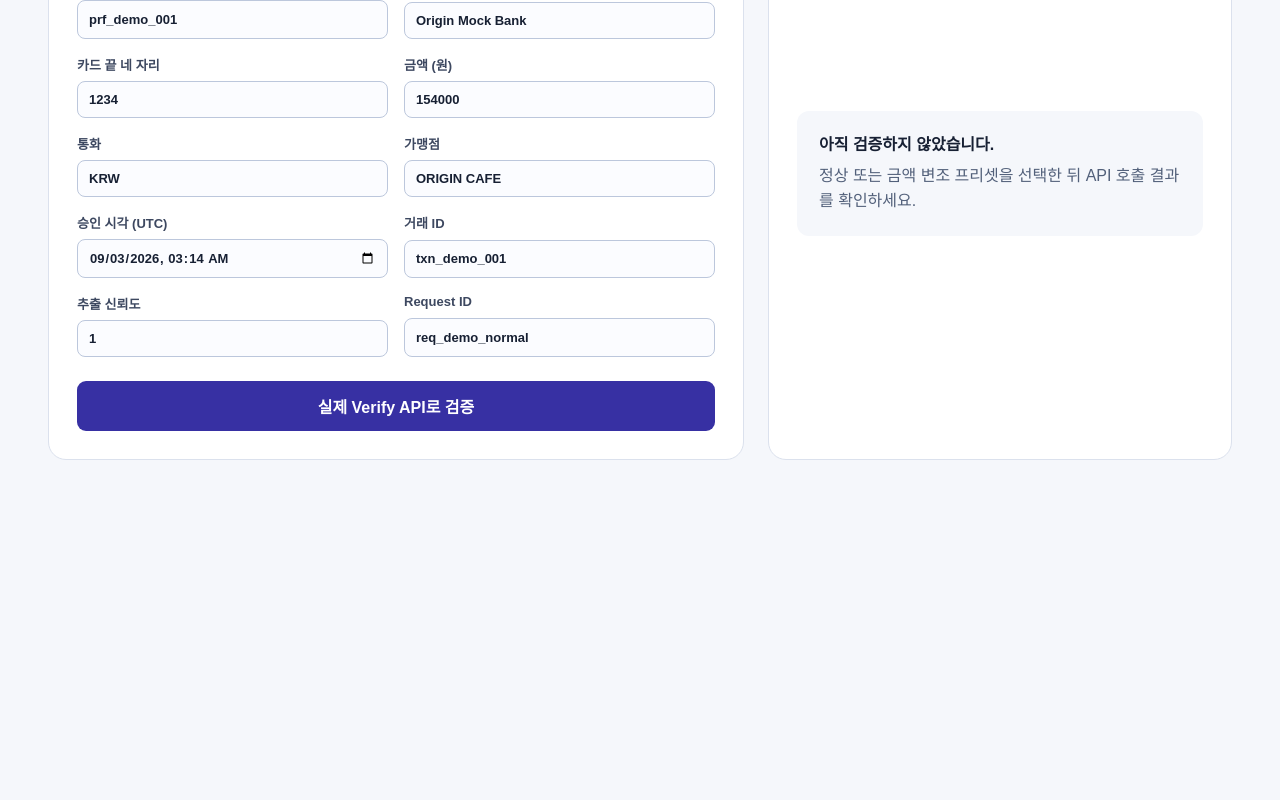
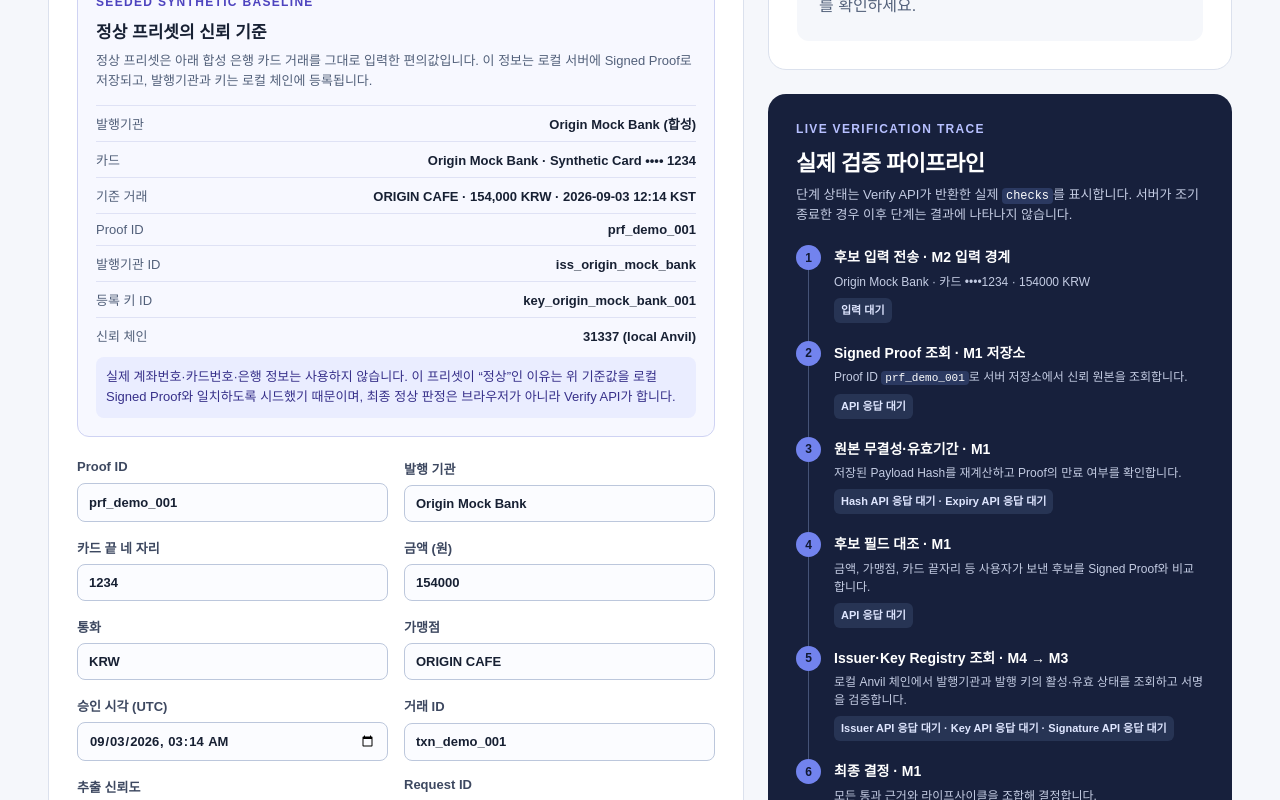
Before and after one commit to OriginProof-3web/OriginProof, a Next.js app in the folder apps/web/: page / in a window 1280 px wide. Shown: the part 660-1460 px from the top of the page. Before the commit the page ends 1192 px from the top, so only its background shows below. Built offline with nearby package versions, Linux system fonts and the light colour scheme.

Commit message:
feat: visualize verification pipeline in demo

```diff
--- a/apps/web/app/page.tsx
+++ b/apps/web/app/page.tsx
@@ -48,6 +48,14 @@ const flowSteps = [
   ["4", "결정", "M1이 서명·해시·핵심 필드를 비교해 최종 판정"],
 ] as const;
 
+const baselineProof = {
+  issuerId: "iss_origin_mock_bank",
+  keyId: "key_origin_mock_bank_001",
+  chainId: "31337 (local Anvil)",
+  card: "Origin Mock Bank · Synthetic Card •••• 1234",
+  transaction: "ORIGIN CAFE · 154,000 KRW · 2026-09-03 12:14 KST",
+} as const;
+
 function asUtc(value: string): string {
   return `${value.length === 16 ? `${value}:00` : value}Z`;
 }
@@ -57,6 +65,16 @@ function statusClass(status?: string): string {
   if (status === "TAMPERED") return "tampered";
   if (status === "INCONCLUSIVE") return "inconclusive";
   return "neutral";
+}
+
+function checkValue(
+  result: VerificationResult | null,
+  checkName: string,
+  isSubmitting: boolean,
+): string {
+  if (isSubmitting) return "검증 중";
+  if (!result) return "API 응답 대기";
+  return result.checks[checkName] ?? "결과에 없음";
 }
 
 export default function DemoPage() {
@@ -173,6 +191,31 @@ export default function DemoPage() {
             비교 대상입니다.
           </p>
 
+          <section className="baseline-card" aria-labelledby="baseline-title">
+            <div>
+              <p className="eyebrow">SEEDED SYNTHETIC BASELINE</p>
+              <h3 id="baseline-title">정상 프리셋의 신뢰 기준</h3>
+            </div>
+            <p>
+              정상 프리셋은 아래 합성 은행 카드 거래를 그대로 입력한 편의값입니다. 이 정보는 로컬
+              서버에 Signed Proof로 저장되고, 발행기관과 키는 로컬 체인에 등록됩니다.
+            </p>
+            <dl>
+              <div><dt>발행기관</dt><dd>Origin Mock Bank (합성)</dd></div>
+              <div><dt>카드</dt><dd>{baselineProof.card}</dd></div>
+              <div><dt>기준 거래</dt><dd>{baselineProof.transaction}</dd></div>
+              <div><dt>Proof ID</dt><dd>prf_demo_001</dd></div>
+              <div><dt>발행기관 ID</dt><dd>{baselineProof.issuerId}</dd></div>
+              <div><dt>등록 키 ID</dt><dd>{baselineProof.keyId}</dd></div>
+              <div><dt>신뢰 체인</dt><dd>{baselineProof.chainId}</dd></div>
+            </dl>
+            <p className="baseline-note">
+              실제 계좌번호·카드번호·은행 정보는 사용하지 않습니다. 이 프리셋이 “정상”인 이유는
+              위 기준값을 로컬 Signed Proof와 일치하도록 시드했기 때문이며, 최종 정상 판정은
+              브라우저가 아니라 Verify API가 합니다.
+            </p>
+          </section>
+
           <div className="fields">
             <label>
               Proof ID
@@ -267,6 +310,7 @@ export default function DemoPage() {
           </button>
         </form>
 
+        <div className="verification-aside">
           <section className="result-panel" aria-labelledby="result-title" aria-live="polite">
             <div>
               <p className="eyebrow">DETERMINISTIC RESULT</p>
@@ -319,6 +363,68 @@ export default function DemoPage() {
               </div>
             )}
           </section>
+
+          <section className="pipeline-panel" aria-labelledby="pipeline-title" aria-live="polite">
+            <div>
+              <p className="eyebrow">LIVE VERIFICATION TRACE</p>
+              <h2 id="pipeline-title">실제 검증 파이프라인</h2>
+              <p className="pipeline-intro">
+                단계 상태는 Verify API가 반환한 실제 <code>checks</code>를 표시합니다. 서버가
+                조기 종료한 경우 이후 단계는 결과에 나타나지 않습니다.
+              </p>
+            </div>
+            <ol className="pipeline-list">
+              <li>
+                <span className="pipeline-number">1</span>
+                <div>
+                  <strong>후보 입력 전송 · M2 입력 경계</strong>
+                  <p>{form.issuerName || "발행기관 없음"} · 카드 ••••{form.maskedCard || "—"} · {form.amountMinor || "—"} {form.currency || ""}</p>
+                  <b className="trace-state">{isSubmitting ? "전송 중" : result ? "API에 전송됨" : "입력 대기"}</b>
+                </div>
+              </li>
+              <li>
+                <span className="pipeline-number">2</span>
+                <div>
+                  <strong>Signed Proof 조회 · M1 저장소</strong>
+                  <p>Proof ID <code>{form.proofId || "—"}</code>로 서버 저장소에서 신뢰 원본을 조회합니다.</p>
+                  <b className="trace-state">{checkValue(result, "proof_repository", isSubmitting)}</b>
+                </div>
+              </li>
+              <li>
+                <span className="pipeline-number">3</span>
+                <div>
+                  <strong>원본 무결성·유효기간 · M1</strong>
+                  <p>저장된 Payload Hash를 재계산하고 Proof의 만료 여부를 확인합니다.</p>
+                  <b className="trace-state">Hash {checkValue(result, "payload_hash", isSubmitting)} · Expiry {checkValue(result, "expiry", isSubmitting)}</b>
+                </div>
+              </li>
+              <li>
+                <span className="pipeline-number">4</span>
+                <div>
+                  <strong>후보 필드 대조 · M1</strong>
+                  <p>금액, 가맹점, 카드 끝자리 등 사용자가 보낸 후보를 Signed Proof와 비교합니다.</p>
+                  <b className="trace-state">{checkValue(result, "candidate_match", isSubmitting)}</b>
+                </div>
+              </li>
+              <li>
+                <span className="pipeline-number">5</span>
+                <div>
+                  <strong>Issuer·Key Registry 조회 · M4 → M3</strong>
+                  <p>로컬 Anvil 체인에서 발행기관과 발행 키의 활성·유효 상태를 조회하고 서명을 검증합니다.</p>
+                  <b className="trace-state">Issuer {checkValue(result, "issuer", isSubmitting)} · Key {checkValue(result, "issuer_key", isSubmitting)} · Signature {checkValue(result, "signature", isSubmitting)}</b>
+                </div>
+              </li>
+              <li>
+                <span className="pipeline-number">6</span>
+                <div>
+                  <strong>최종 결정 · M1</strong>
+                  <p>모든 통과 근거와 라이프사이클을 조합해 결정합니다.</p>
+                  <b className="trace-state">{isSubmitting ? "검증 중" : result ? `${result.verification_status} · ${result.lifecycle_status ?? "—"}` : "API 응답 대기"}</b>
+                </div>
+              </li>
+            </ol>
+          </section>
+        </div>
       </section>
     </main>
   );
--- a/apps/web/app/styles.css
+++ b/apps/web/app/styles.css
@@ -31,11 +31,19 @@ h3 { font-size: 14px; margin-bottom: 8px; }
 
 .workspace { display: grid; gap: 24px; grid-template-columns: minmax(0, 1.2fr) minmax(320px, .8fr); margin-top: 34px; }
 .candidate-form, .result-panel { background: #fff; border: 1px solid #dbe1ed; border-radius: 18px; padding: 28px; }
+.verification-aside { display: grid; gap: 24px; align-content: start; }
 .form-heading { align-items: flex-start; display: flex; gap: 16px; justify-content: space-between; }
 .preset-buttons { display: flex; flex-wrap: wrap; gap: 8px; justify-content: flex-end; }
 .preset-buttons button { background: #f0f1fb; border: 1px solid #cdd1f2; border-radius: 8px; color: #292272; cursor: pointer; font-size: 13px; font-weight: 700; padding: 8px 10px; }
 .preset-buttons button:hover, .preset-buttons button:focus-visible { background: #e1e3fc; outline: 2px solid #4d43bf; outline-offset: 2px; }
 .form-help { color: #65718a; font-size: 14px; line-height: 1.55; margin: 16px 0 22px; }
+.baseline-card { background: #f7f8ff; border: 1px solid #cfd3f3; border-radius: 12px; margin: 0 0 22px; padding: 18px; }
+.baseline-card h3 { font-size: 17px; margin-bottom: 8px; }
+.baseline-card > p { color: #52607a; font-size: 13px; line-height: 1.55; margin-bottom: 14px; }
+.baseline-card dl { display: grid; gap: 0; }
+.baseline-card dl div { align-items: baseline; border-top: 1px solid #dfe2f5; gap: 12px; padding: 8px 0; }
+.baseline-card dd { max-width: 63%; overflow-wrap: anywhere; }
+.baseline-note { background: #eaedff; border-radius: 8px; color: #37308a !important; margin: 4px 0 0 !important; padding: 10px; }
 .fields { display: grid; gap: 16px; grid-template-columns: repeat(2, minmax(0, 1fr)); }
 label { color: #3d4860; display: grid; font-size: 13px; font-weight: 700; gap: 7px; }
 input { background: #fbfcff; border: 1px solid #bcc7dc; border-radius: 8px; color: #172033; min-width: 0; padding: 10px 11px; width: 100%; }
@@ -66,6 +74,18 @@ dt, dd { font-size: 13px; margin: 0; }
 dt { color: #52607a; }
 dd { font-weight: 700; text-align: right; }
 .request-meta { color: #73809a; font-size: 12px; margin: 20px 0 0; overflow-wrap: anywhere; }
+.pipeline-panel { background: #17203c; border-radius: 18px; color: #eff4ff; padding: 28px; }
+.pipeline-panel .eyebrow { color: #b7c0ff; }
+.pipeline-panel h2 { color: #fff; }
+.pipeline-intro { color: #c4cce3; font-size: 13px; line-height: 1.55; margin-bottom: 20px; }
+.pipeline-panel code { background: #2b3961; border-radius: 4px; color: #fff; font-size: .92em; padding: 1px 4px; }
+.pipeline-list { counter-reset: trace; display: grid; gap: 0; list-style: none; margin: 0; padding: 0; }
+.pipeline-list li { display: grid; gap: 12px; grid-template-columns: 26px minmax(0, 1fr); padding: 0 0 18px; position: relative; }
+.pipeline-list li:not(:last-child)::before { background: #455377; content: ""; height: calc(100% - 25px); left: 12px; position: absolute; top: 25px; width: 1px; }
+.pipeline-number { align-items: center; background: #7283ee; border-radius: 50%; color: #111934; display: flex; font-size: 12px; font-weight: 900; height: 25px; justify-content: center; position: relative; width: 25px; }
+.pipeline-list strong { color: #fff; display: block; font-size: 14px; line-height: 1.4; margin: 3px 0 5px; }
+.pipeline-list p { color: #c4cce3; font-size: 12px; line-height: 1.5; margin-bottom: 7px; }
+.trace-state { background: #273454; border-radius: 6px; color: #dfe6ff; display: inline-block; font-size: 11px; font-weight: 800; line-height: 1.35; padding: 5px 7px; }
 
 @media (max-width: 860px) {
   main { padding: 30px 18px 48px; }
@@ -77,6 +97,7 @@ dd { font-weight: 700; text-align: right; }
 
 @media (max-width: 540px) {
   .candidate-form, .result-panel { border-radius: 14px; padding: 20px; }
+  .pipeline-panel { border-radius: 14px; padding: 20px; }
   .fields { grid-template-columns: 1fr; }
   .preset-buttons { width: 100%; }
   .preset-buttons button { flex: 1; }
```
Also changed, not shown: 2 other files (tests, documents, lock files or other folders). Lines whose indentation alone changed are shown as unchanged.
